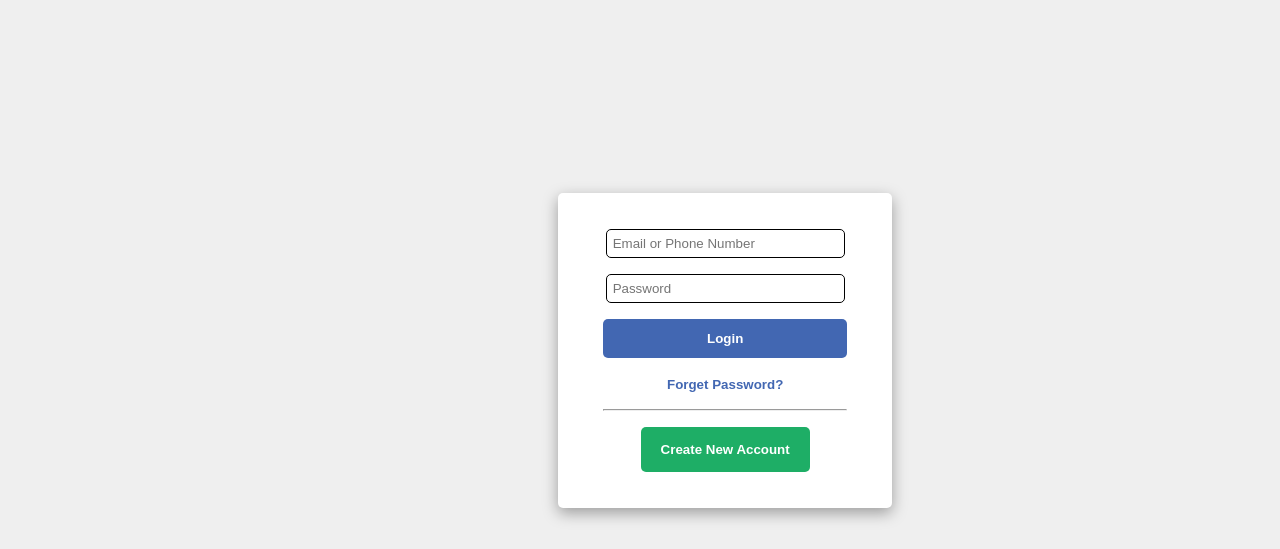
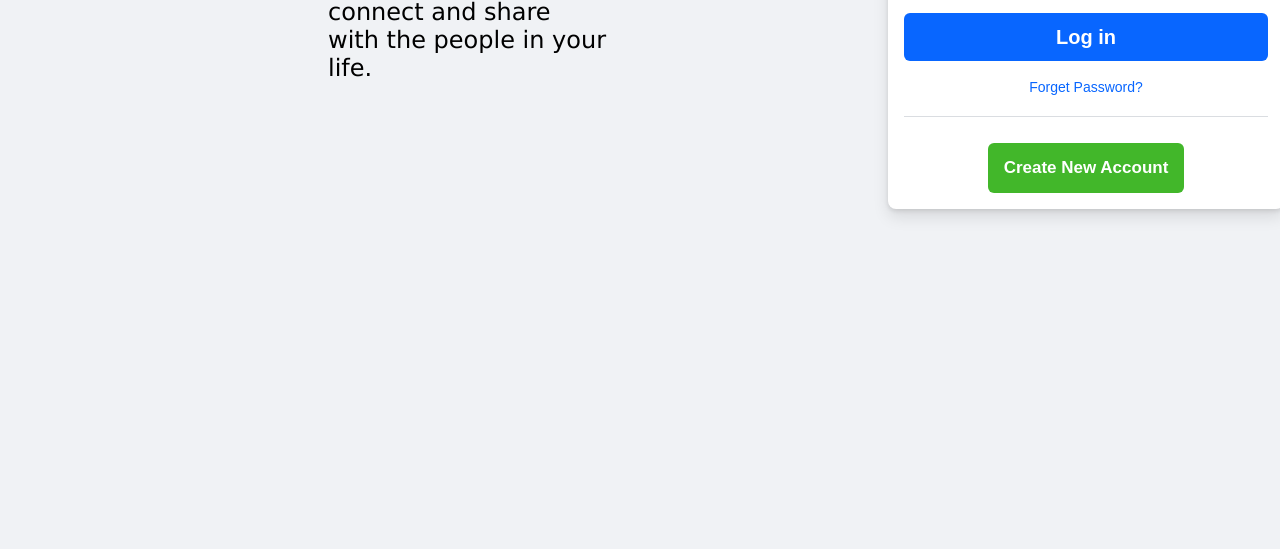
Before and after one commit to AbdullahRazzaq26/Facebook-Login-Page, a plain HTML site: page index.html in a window 1280 px wide. Shown: the part 251-800 px from the top of the page. Drawn offline with Linux system fonts and the light colour scheme.

Commit message:
facebook login

```diff
--- a/index.html
+++ b/index.html
@@ -1,5 +1,6 @@
 <!DOCTYPE html>
 <html lang="en">
+
 <head>
     <meta charset="UTF-8">
     <meta name="viewport" content="width=device-width, initial-scale=1.0">
@@ -7,84 +8,138 @@
     <style>
         body {
             font-family: Verdana, Geneva, Tahoma, sans-serif;
-            background-color: rgb(239, 239, 239);
+            background-color: #f0f2f5;
         }
+
         div {
             display: inline-block;
         }
+
         .login input {
-            background-color: #4267B2            ;
+            background-color: #0866ff;
             color: white;
-            border: 0px solid;
+            border: none;
             padding: 12px 104px;
             cursor: pointer;
-            border-radius: 5px;
+            border-radius: 6px;
             font-weight: bolder;
+            width: 332px;
+            font-size: 20px;
+            line-height: 48px;
+            padding: 0px 16px;
+            box-sizing: content-box;
         }
+
         .forget input {
             background-color: transparent;
             border: 0px solid;
-            color: #4267B2;
+            color: #0866ff;
             cursor: pointer;
-            font-weight: bolder;
+            font-weight: 500;
+            font-size: 14px;
         }
+
         .new input {
-            background-color: rgb(30, 174, 102);
-            border: 0px solid;
-            padding: 15px 20px;
-            border-radius: 5px;
+            background-color: #42b72a;
+            border: none;
+            padding: 0px 16px;
+            box-sizing: content-box;
+            line-height: 50px;
+            font-size: 17px;
+            border-radius: 6px;
             cursor: pointer;
             color: white;
-            font-weight: bolder;
+            font-weight: bold;
+            margin-top: 6px;
+        }
+
+        .email input {
+            border-radius: 6px;
+            border: 1px solid #dddfe2;
+            width: 330px;
+            font-size: 17px;
+            padding: 14px 16px;
 
         }
-        .email input {
-            padding: 6px;
-            border-radius: 5px;
-            border: 1px solid;
-            width: 225px;
 
-        }
         .pass input {
-            padding: 6px;
-            border-radius: 5px;
-            border: 1px solid;
-            width: 225px;
+            border-radius: 6px;
+            border: 1px solid #dddfe2;
+            width: 330px;
+            font-size: 17px;
+            padding: 14px 16px;
+
         }
 
         .facebook {
-            color: #4267B2;
+            color: #0866ff;
             font-weight: bolder;
-            font-size: 65px;
+            font-size: 55px;
+            margin-bottom: 0px;
         }
+
         .right {
-            margin-left: 550px;
-            background-color: white;
-            padding: 20px 45px;
-            border-radius: 5px;
-            margin-top: 220px;
-            box-shadow: rgba(0, 0, 0, 0.35) 0px 5px 15px;
+            background-color: #fff;
+            border: none;
+            border-radius: 8px;
+            box-shadow: 0 2px 4px rgba(0, 0, 0, .1), 0 8px 16px rgba(0, 0, 0, .1);
+            box-sizing: border-box;
+            margin: 40px 0 0;
+            padding: 20px 10 28px;
+            width: 396px;
+            position: absolute;
+            left: 560px;
+            top: -20px;
         }
+
+        .line {
+            align-items: center;
+            border-bottom: 1px solid #dadde1;
+            display: flex;
+            margin: 20px 16px;
+            text-align: center;
+        }
+
         .left {
-            padding-left: 75px;
+
+            position: absolute;
+
+        }
+
+        .left p {
+            font-size: 24px;
+            line-height: 28px;
+            width: auto;
+        }
+        .main {
+            position: absolute;
+            display: inline;
+            margin-left: 25%;
+            top: 12%;
+
         }
     </style>
 </head>
+
 <body>
+    <div class="main">
+
         <div class="left">
             <h1 class="facebook">facebook</h1>
-    <p><b>Connect with friends and the world <br>
-    around you on Facebook</b></p>
+            <p>Facebook helps you connect and share<br>
+                with the people in your life.</p>
         </div>
         <div class="right">
             <center>
                 <p class="email"><input type="text" placeholder="Email or Phone Number"></p>
                 <p class="pass"><input type="text" placeholder="Password"></p>
-    <p class="login"><input type="button" value="Login"></p>
+                <p class="login"><input type="button" value="Log in"></p>
                 <p class="forget"><input type="button" value="Forget Password?"></p>
-    <hr>
+                <div class="line"></div>
                 <p class="new"><input type="button" value="Create New Account"></p>
             </center>
         </div>
+    </div>
 </body>
+
 </html>
```
Lines whose indentation alone changed are shown as unchanged.
